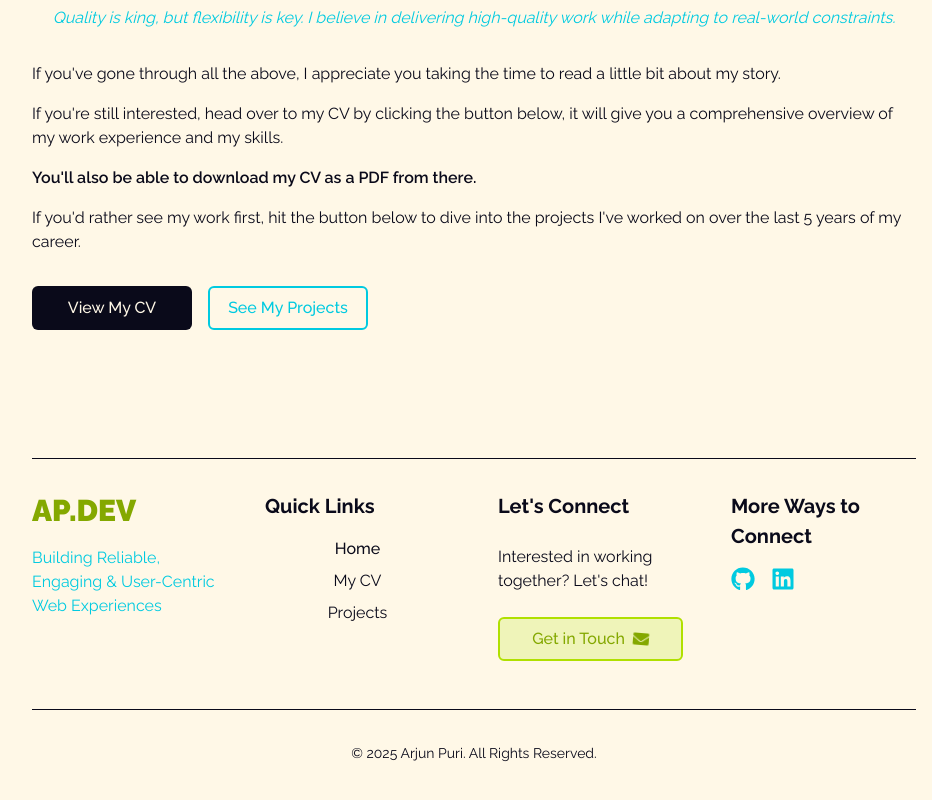
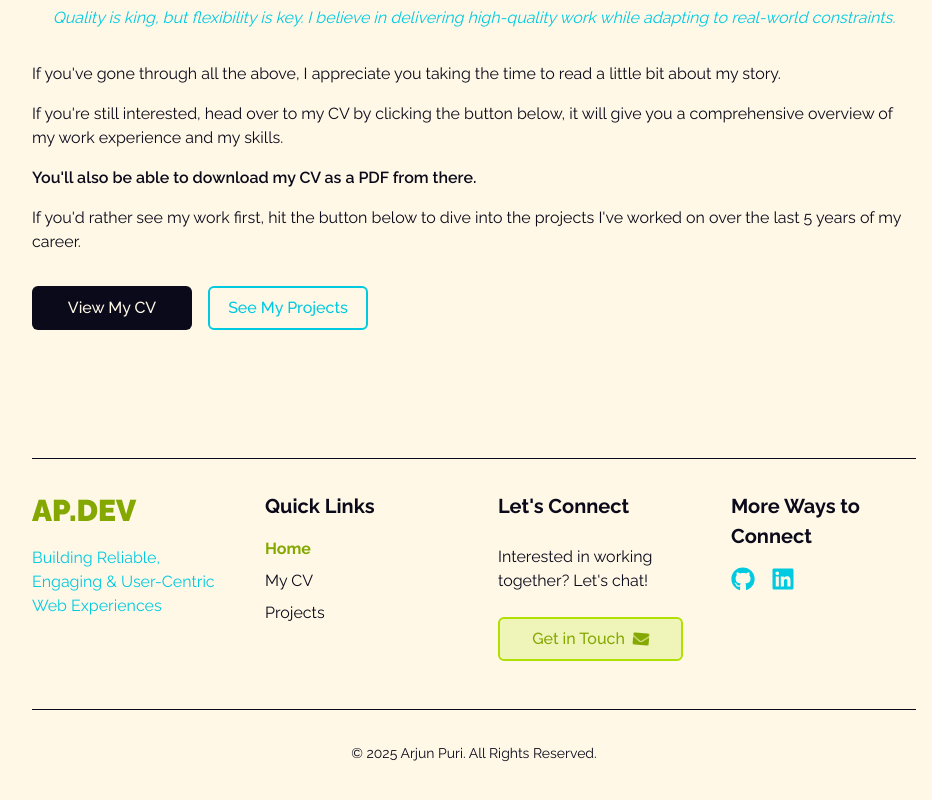
Before and after one commit to AP2610/my-portfolio, a Next.js app: page / in a window 1280 px wide. Shown: the part 1220-2020 px from the top of the page, without its empty margins (316-1248 px from the left). Built offline with nearby package versions, Linux system fonts and the light colour scheme.

Commit message:
adjust footer styles

```diff
--- a/src/components/layout/footer/index.tsx
+++ b/src/components/layout/footer/index.tsx
@@ -10,7 +10,7 @@ export const Footer = () => {
   const currentYear = new Date().getFullYear();
 
   return (
-    <footer className="print:hidden">
+    <footer>
       <Section hasTopPadding hasBottomPadding>
         <div className="grid gap-8 border-t border-primary pt-8 md:grid-cols-2 md:gap-12 lg:grid-cols-4">
           <div className="space-y-4">
@@ -19,18 +19,13 @@ export const Footer = () => {
             <p className="text-accent-electric-blue">Building Reliable, Engaging & User-Centric Web Experiences</p>
           </div>
 
-          <div>
-            <h3 className="mb-4 text-xl font-bold text-foreground">Quick Links</h3>
+          <div className="text-foreground">
+            <h3 className="mb-4 text-xl font-bold">Quick Links</h3>
 
             <ul className="space-y-2">
               {NAVIGATION_LINKS.map((link) => (
                 <li key={link.href}>
-                  <NavLink
-                    href={link.href}
-                    fontSize="small"
-                    showBorder={false}
-                    className="font-medium text-foreground hover:text-accent-lime"
-                  >
+                  <NavLink href={link.href} fontSize="small" showBorder={false} textAlign="left">
                     {link.label}
                   </NavLink>
                 </li>
```
